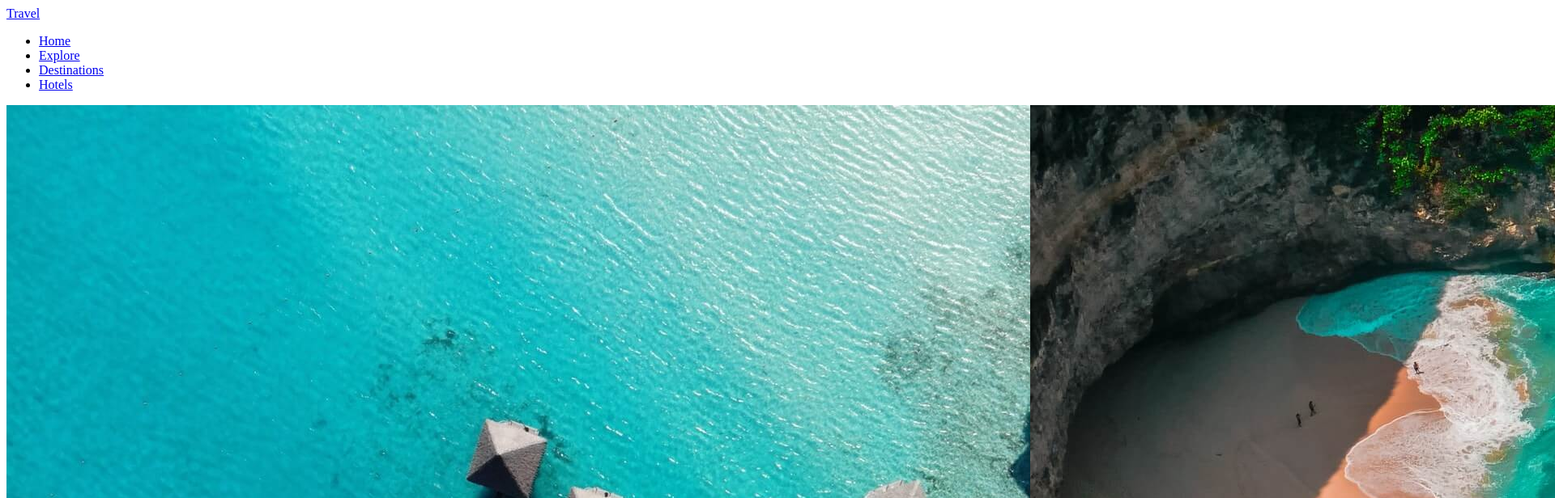
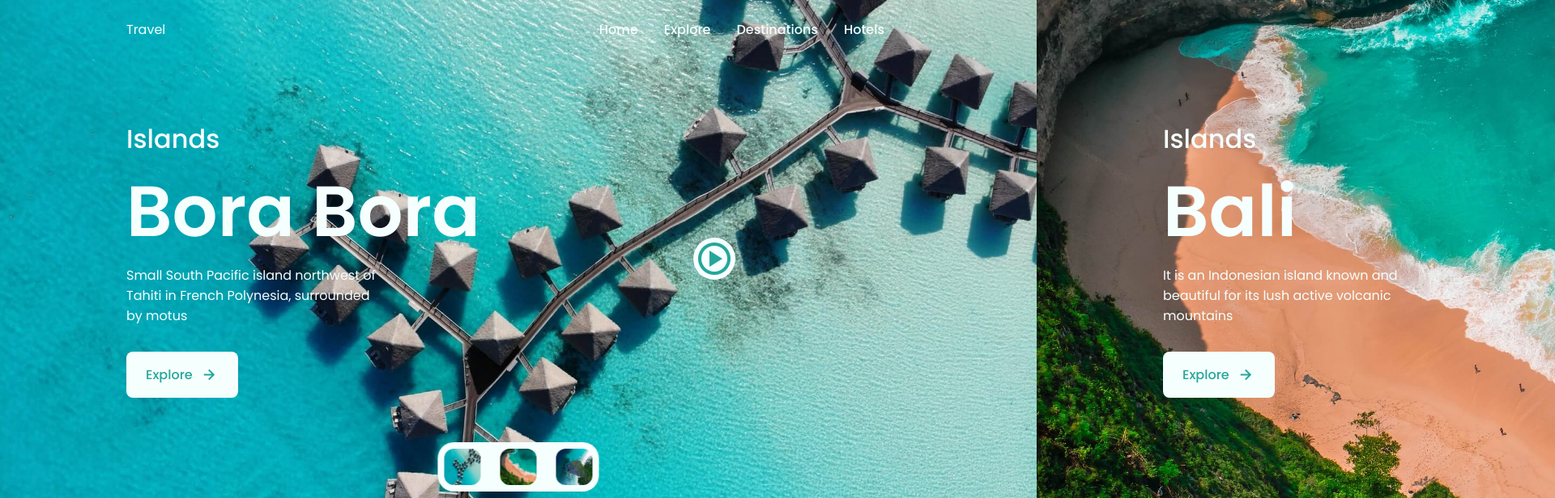
Before and after one commit to LiubovUA/landing-page-travel, a plain HTML site: page index.html in a window 1280 px wide. Shown: the top 616 px of the page at 81% size, 1920 px wide, since content can reach past the window. Drawn offline with nearby package versions, Linux system fonts and the light colour scheme.

Commit message:
Update assets and index.html with changes before JS

```diff
--- a/assets/css/style.css
+++ b/assets/css/style.css
@@ -0,0 +1,348 @@
+@import url('https://fonts.googleapis.com/css2?family=Poppins:wght@400;500;600&display=swap');
+
+:root {
+    --header-height: 3rem;
+    --first-color: #26A69A;
+    --first-color-lighter:#ECF3F2;
+    --title-color: #11443F;
+    --text-color: #5B7B78;
+    --body-color: #F5FFFE;
+
+    --body-font: "Poppins", sans-serif;
+    --biggest-font-size: 3rem;
+    --big-font-size: 1.25rem;
+    --normal-font-size: .938rem;
+
+    --font-medium: 500;
+    --font-semi-bold: 600;
+
+    --z-tooltip: 10;
+    --z-fixed: 100;
+}
+
+@media screen and (min-width: 1024px) {
+:root {
+    --biggest-font-size: 5.5rem;
+    --big-font-size: 2rem;
+    --normal-font-size: 1rem;
+    }
+}
+
+*, ::before, ::after{
+    box-sizing: border-box;
+}
+
+body {
+  margin: 0;
+  font-family: var(--body-font);
+  font-size: var(--normal-font-size);
+  background-color: var(--body-color);
+  color: var(--text-color);
+}
+
+h1, h2, ul, p {
+  margin: 0;
+}
+
+ul {
+  padding: 0;
+  list-style: none;
+}
+
+a {
+  text-decoration: none;
+}
+
+img {
+  max-width: 100%;
+  height: auto;
+}
+
+.main {
+    position: relative;
+}
+
+.bd-container {
+    max-width: 968px;
+    margin-left: 1.5rem;
+    margin-right: 1.5rem;
+}
+
+.header {
+    width: 100%;
+    position: fixed;
+    top: 0;
+    left: 0;
+    z-index: var(--z-fixed);
+}
+
+.nav {
+    max-width: 968px;
+    height: var(--header-height);
+    display: flex;
+    justify-content: space-between;
+    align-items: center;
+}
+
+@media screen and (max-width: 768px) {
+    .nav__menu {
+      position: fixed;
+      top: -100%;
+      left: 0;
+      right: 0;
+      width: 90%;
+      margin: 0 auto;
+      text-align: center;
+      padding-top: 1.5rem;
+      background-color: var(--first-color-lighter);
+      border-radius: 1rem;
+      transition: .4s;
+    }
+  }
+
+.nav__logo, .nav__toggle {
+   color: var(--body-color);
+}
+
+.nav__link {
+    color: var(--first-color-dark);
+    font-weight: var(--font-medium);
+}
+
+.nav__item {
+    margin-bottom: 1.5rem;
+}
+
+.nav__toggle {
+    font-size: 1.2rem;
+    cursor: pointer;
+}
+
+/* Menu */
+.show-menu {
+  top: calc(var(--header-height) + 1rem);
+}
+
+.islands {
+    height: 100vh;
+    position: relative;
+}
+
+.islands__bg {
+    position: absolute;
+    top: 0;
+    left: 0;
+    width: 100%;
+    height: 100vh;
+    object-fit: cover;
+    object-position: center;
+}
+
+.islands__container {
+    position: relative;
+    height: 100%;
+    display: grid;
+    grid-template-columns: 2fr .25fr;
+    align-content: center;
+}
+
+.islands__subtitle, .islands__title, .islands__description {
+    color: var(--body-color);
+}
+
+.islands__subtitle {
+    font-size: var(--big-font-size);
+    font-weight: var(--font-medium);
+}
+
+.islands__title {
+    font-size: var(--biggest-font-size);
+}
+
+.islands__description {
+    margin-bottom: 1rem;
+}
+
+.islands__button {
+    display: inline-flex;
+    align-items: center;
+    padding: 1rem 1.5rem;
+    background-color: var(--body-color);
+    color: var(--first-color);
+    border-radius: .5rem;
+    font-weight: var(--font-medium);
+}
+
+.islands__button:hover {
+    background-color: var(--first-color-lighter);
+}
+
+.islands__button-icon {
+    font-size: 1.5rem;
+    margin-left: .5rem;
+}
+
+.islands__video {
+    display: flex;
+    align-items: flex-end;
+    padding-bottom: .75rem;
+}
+
+.islands__video-content {
+    display: inline-flex;
+    padding: .15rem;
+    background-color: var(--body-color);
+    border-radius: 50%;
+    cursor: pointer;
+}
+
+.islands__video-icon {
+    font-size: 1.8rem;
+    color: var(--first-color);
+}
+
+.islands__popup {
+    display: none;
+    position: absolute;
+    left: 50%;
+    top: 50%;
+    transform: translate(-50%, -50%);
+    background-color: var(--first-color-lighter);
+    padding: 1rem .75rem;
+    border-radius: 1rem;
+}
+
+.islands__popup-close {
+    position: absolute;
+    top: -.75rem;
+    right: -.75rem;
+    display: inline-flex;
+    padding: .35rem;
+    background-color: var(--first-color);
+    color: var(--first-color-lighter);
+    font-size: 1.2rem;
+    border-radius: 50%;
+    cursor: pointer;
+}
+
+.show-popup {
+    display: block;
+}
+
+/* Controls */
+.controls {
+    position: absolute;
+    bottom: 2rem;
+    left: 50%;
+    transform: translateX(-50%);
+    padding: .25rem .5rem;
+    background-color: var(--body-color);
+    border-radius: .75rem;
+    z-index: var(--z-tooltip);
+    overflow: hidden;
+}
+
+.controls__img {
+    width: 35px;
+    height: 35px;
+    border-radius: .5rem;
+    cursor: pointer;
+}
+
+.controls__container {
+    display: flex;
+    align-items: center;
+    column-gap: 1rem;
+}
+
+.swiper-slide-thumb-active {
+    width: 45px;
+    height: 45px;
+}
+
+@media screen and (max-width: 320px) {
+.bd-container {
+    margin-left: 1rem;
+    margin-right: 1rem;
+}
+.controls__container {
+    column-gap: .25rem;
+}
+.islands__popup-video {
+    width: 230px;
+    height: 100px;
+}
+}
+
+@media screen and (min-width: 768px) {
+.nav {
+    height: calc(var(--header-height) + 1.5rem);
+}
+.nav__list {
+    display: flex;
+}
+.nav__item {
+    margin-right: 2rem;
+    margin-bottom: 0;
+}
+.nav__link {
+    color: var(--body-color);
+}
+.nav__toggle {
+    display: none;
+}
+.islands__container {
+    grid-template-columns: repeat(2, 1fr);
+}
+.islands__description {
+    padding-right: 5rem;
+    margin-bottom: 2rem;
+}
+.islands__video {
+    justify-content: center;
+    align-items: center;
+    padding: 0;
+}
+.islands__video-icon {
+    font-size: 3rem;
+}
+.islands__popup-video {
+    width: 500px;
+    height: 250px;
+}
+.islands__popup-close {
+    font-size: 1.5rem;
+}
+.controls {
+    padding: .5rem;
+    border-radius: 1.25rem;
+}
+.controls__container {
+    column-gap: 1.5rem;
+}
+.controls__img {
+    width: 45px;
+    height: 45px;
+    border-radius: .75rem;
+}
+.swiper-slide-thumb-active {
+    width: 55px;
+    height: 55px;
+}
+}
+
+@media screen and (min-width: 1024px) {
+.bd-container {
+    margin-left: auto;
+    margin-right: auto;
+}
+.islands__description {
+    padding-right: 11rem;
+}
+}
+
+@media screen and (min-height: 721px) {
+.islands {
+    height: 640px;
+}
+}
--- a/index.html
+++ b/index.html
@@ -6,30 +6,29 @@
     <!-- box icons -->
     <link rel="stylesheet" href="https://unpkg.com/boxicons@2.1.4/css/boxicons.min.css">
     <!-- swiper css -->
-     <link rel="stylesheet" href="assets/css/swipper-bundle.min.css">
-
-     <!-- css -->
-      <link rel="stylesheet" href="assets/css/style.css">
+    <link rel="stylesheet" href="assets/css/swipper-bundle.min.css">
+    <!-- css -->
+    <link rel="stylesheet" href="assets/css/style.css">
 
      <title>Landing Page Travel</title>
 </head>
 <body>
     <header class="header">
         <nav class="nav bd-container">
-            <a href="#" class="nav_logo">Travel</a>
+            <a href="#" class="nav__logo">Travel</a>
 
-            <div class="nav_menu" id="nav-menu">
-                <ul class="nav_list">
-                    <li class="nav_item"><a href="#" class="nav_link">Home</a></li>
-                    <li class="nav_item"><a href="#" class="nav_link">Explore</a></li>
-                    <li class="nav_item"><a href="#" class="nav_link">Destinations</a></li>
-                    <li class="nav_item"><a href="#" class="nav_link">Hotels</a></li>
+            <div class="nav__menu" id="nav-menu">
+                <ul class="nav__list">
+                    <li class="nav__item"><a href="#" class="nav__link">Home</a></li>
+                    <li class="nav__item"><a href="#" class="nav__link">Explore</a></li>
+                    <li class="nav__item"><a href="#" class="nav__link">Destinations</a></li>
+                    <li class="nav__item"><a href="#" class="nav__link">Hotels</a></li>
                 </ul>
             </div>
 
-            <!-- <div class="nav_toggle" id="nav-toggle">
+            <div class="nav__toggle" id="nav-toggle">
                <i class="bx bx-menu"></i>
-            </div> -->
+            </div>
         </nav>
     </header>
 
@@ -39,17 +38,18 @@
 
                 <!-- Islands 1 -->
                 <section class="islands swiper-slide">
-                    <img src="assets/img/borabora.jpg" alt="" class="islands_bg">
-                    <div class="islands_container bd-container">
-                        <div class="islands_data">
-                            <h2 class="islands_subtitle">Islands</h2>
-                            <h1 class="islands_title">Bora Bora</h1>
-                            <p class="islands_description">Small South Pacific island northwest of Tahiti in French Polynesia, surrounded by motus</p>
-                            <a href="#" class="islands_button">Explore <i class="bx bx-right-arrow-alt islands_button-icon"></i></a>
+                    <img src="assets/img/borabora.jpg" alt="" class="islands__bg">
+
+                    <div class="islands__container bd-container">
+                        <div class="islands__data">
+                            <h2 class="islands__subtitle">Islands</h2>
+                            <h1 class="islands__title">Bora Bora</h1>
+                            <p class="islands__description">Small South Pacific island northwest of Tahiti in French Polynesia, surrounded by motus</p>
+                            <a href="#" class="islands__button">Explore <i class="bx bx-right-arrow-alt islands__button-icon"></i></a>
                         </div>
-                        <div class="islands_video">
-                            <div class="islands_video-content">
-                                <i class="bx bx-play-circle islands_video-icon"></i>
+                        <div class="islands__video">
+                            <div class="islands__video-content">
+                                <i class="bx bx-play-circle islands__video-icon"></i>
                             </div>
                         </div>
                     </div>
@@ -57,17 +57,17 @@
 
                 <!-- Islanfs 2 -->
                 <section class="islands swiper-slide">
-                    <img src="assets/img/bali.jpg" alt="" class="islands_bg">
-                    <div class="islands_container bd-container">
-                        <div class="islands_data">
-                            <h2 class="islands_subtitle">Islands</h2>
-                            <h1 class="islands_title">Bali</h1>
-                            <p class="islands_description">It is an Indonesian island known and beautiful for its lush active volcanic mountains</p>
-                            <a href="#" class="islands_button">Explore <i class="bx bx-right-arrow-alt islands_button-icon"></i></a>
+                    <img src="assets/img/bali.jpg" alt="" class="islands__bg">
+                    <div class="islands__container bd-container">
+                        <div class="islands__data">
+                            <h2 class="islands__subtitle">Islands</h2>
+                            <h1 class="islands__title">Bali</h1>
+                            <p class="islands__description">It is an Indonesian island known and beautiful for its lush active volcanic mountains</p>
+                            <a href="#" class="islands__button">Explore <i class="bx bx-right-arrow-alt islands__button-icon"></i></a>
                         </div>
-                        <div class="islands_video">
-                            <div class="islands_video-content">
-                                <i class="bx bx-play-circle islands_video-icon"></i>
+                        <div class="islands__video">
+                            <div class="islands__video-content">
+                                <i class="bx bx-play-circle islands__video-icon"></i>
                             </div>
                         </div>
                     </div>
@@ -75,17 +75,17 @@
 
                  <!-- Islands 3 -->
                  <section class="islands swiper-slide">
-                    <img src="assets/img/palawan.jpg" alt="" class="islands_bg">
-                    <div class="islands_container bd-container">
-                        <div class="islands_data">
-                            <h2 class="islands_subtitle">Islands</h2>
-                            <h1 class="islands_title">Palawan</h1>
-                            <p class="islands_description">Also known as La Paragua, it is the largest island in the province of Palawan</p>
-                            <a href="#" class="islands_button">Explore <i class="bx bx-right-arrow-alt islands_button-icon"></i></a>
+                    <img src="assets/img/palawan.jpg" alt="" class="islands__bg">
+                    <div class="islands__container bd-container">
+                        <div class="islands__data">
+                            <h2 class="islands__subtitle">Islands</h2>
+                            <h1 class="islands__title">Palawan</h1>
+                            <p class="islands__description">Also known as La Paragua, it is the largest island in the province of Palawan</p>
+                            <a href="#" class="islands_button">Explore <i class="bx bx-right-arrow-alt islands__button-icon"></i></a>
                         </div>
-                        <div class="islands_video">
-                            <div class="islands_video-content">
-                                <i class="bx bx-play-circle islands_video-icon"></i>
+                        <div class="islands__video">
+                            <div class="islands__video-content">
+                                <i class="bx bx-play-circle islands__video-icon"></i>
                             </div>
                         </div>
                     </div>
@@ -93,21 +93,23 @@
 
                 <!-- Video -->
                  <!-- pop-up window -->
-                 <div class="islands_popup" id="popup">
+                 <div class="islands__popup" id="popup">
                     <!--  closing button -->
-                    <div class="islands_popup_close" id="popup-close">
+                    <div class="islands__popup-close" id="popup-close">
                         <i class="bx bx-x"></i>
                     </div>
+                    <iframe class="islands__popup-video" src="https://www.youtube.com/embed/JrU6bsuNU7Y" frameborder="0" allow="accelerometer; autoplay; clipboard-write; encrypted-media; gyroscope; picture-in-picture" allowfullscreen></iframe>
                  </div>
             </div>
         </div>
+    </div>
 
         <!-- Miniatures -->
         <div class="controls gallery-thumbs">
-            <div class="controls_container swiper-wrapper">
-                <img src="assets/img/borabora.jpg" alt="" class="controls_img swiper-slide">
-                <img src="assets/img/bali.jpg" alt="" class="controls_img swiper-slide">
-                <img src="assets/img/palawan.jpg" alt="" class="controls_img swiper-slide">
+            <div class="controls__container swiper-wrapper">
+                <img src="assets/img/borabora.jpg" alt="" class="controls__img swiper-slide">
+                <img src="assets/img/bali.jpg" alt="" class="controls__img swiper-slide">
+                <img src="assets/img/palawan.jpg" alt="" class="controls__img swiper-slide">
             </div>
         </div>
     </main>
```
Also changed, not shown: assets/scss/styles.scss (added).
